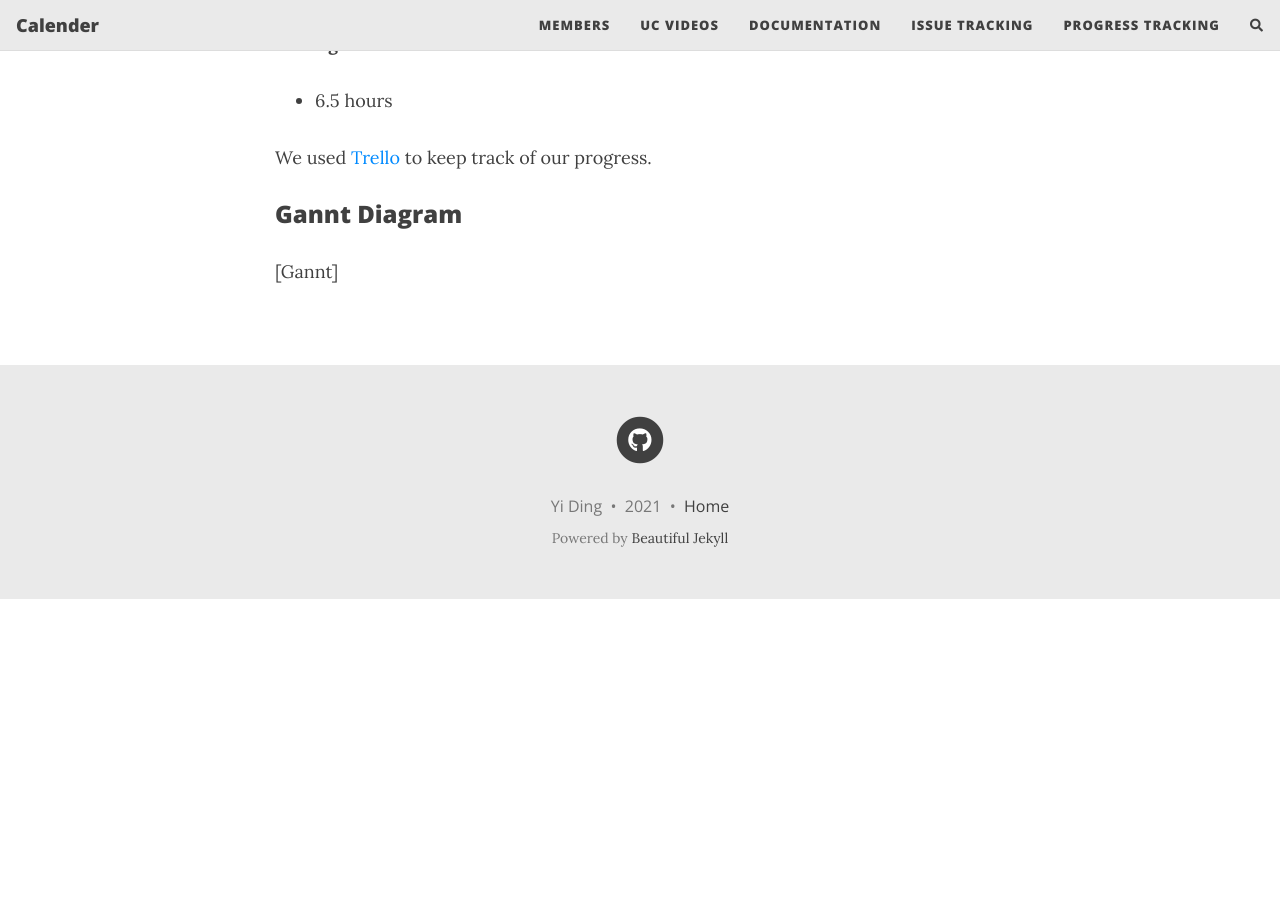
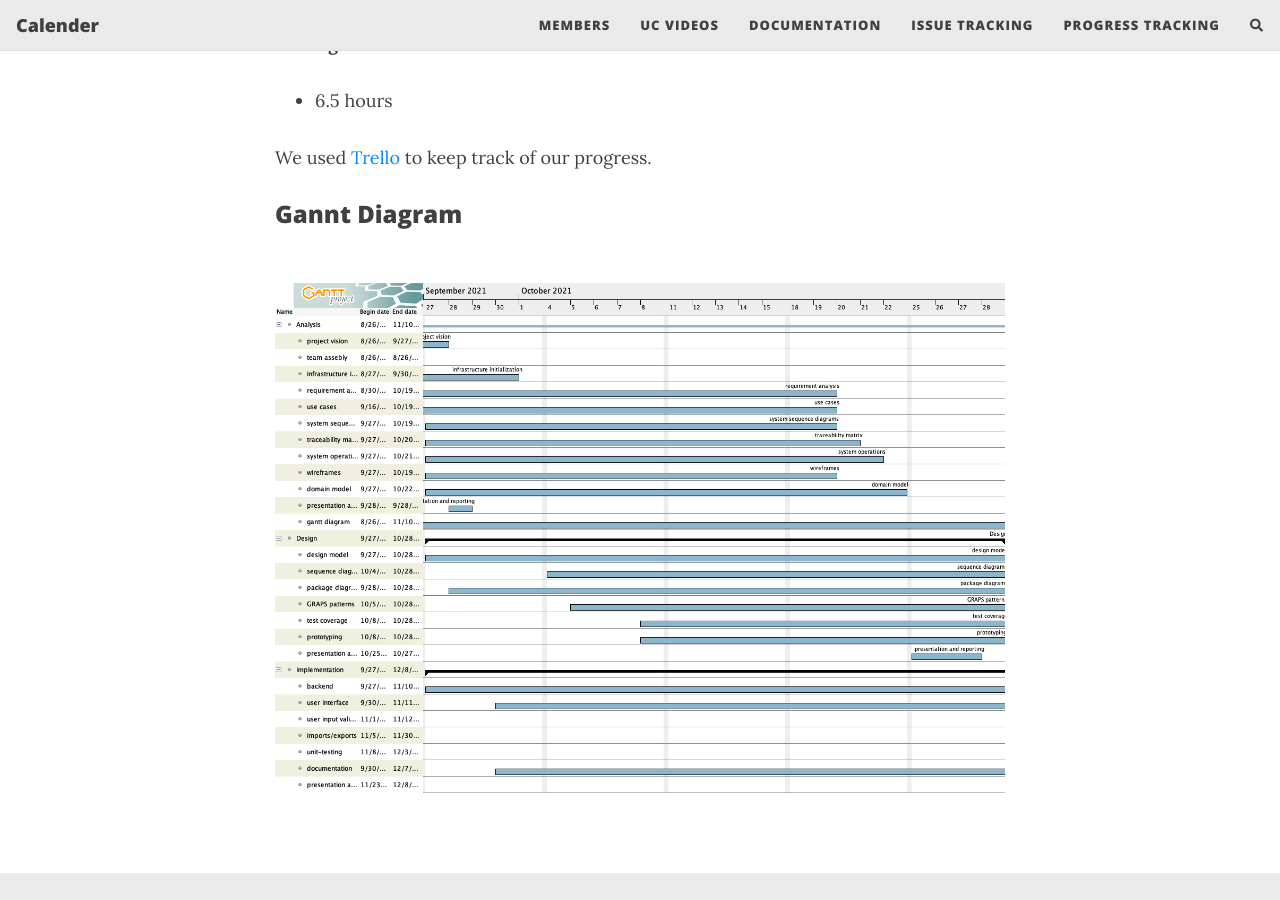
Before and after one commit to Ianewb/SE1-Something, a Jekyll site: the page built from Hours.md, in a window 1280 px wide and 900 px high, scrolled down 722 px. Built offline with Jekyll 4.4.1, drawn with Linux system fonts in a browser that asks for light colours; nearby versions of some CDN libraries; our own code applies the rules of GitHub Pages for plain Markdown files; comment, search, counter and statistics services are not loaded; before the commit the page ends 1321 px from its top, so only the background shows below that.

Commit message:
Update Hours.md

```diff
--- a/Hours.md
+++ b/Hours.md
@@ -16,4 +16,4 @@ We used [Trello](https://trello.com/b/HqqftTBT/something-normal) to keep track o
 
 ### Gannt Diagram
 
-[Gannt]
+![Gannt](https://github.com/Ianewb/SE1-Something/blob/site/assets/Iterations/SomethingNormalCalendar.png)
```
